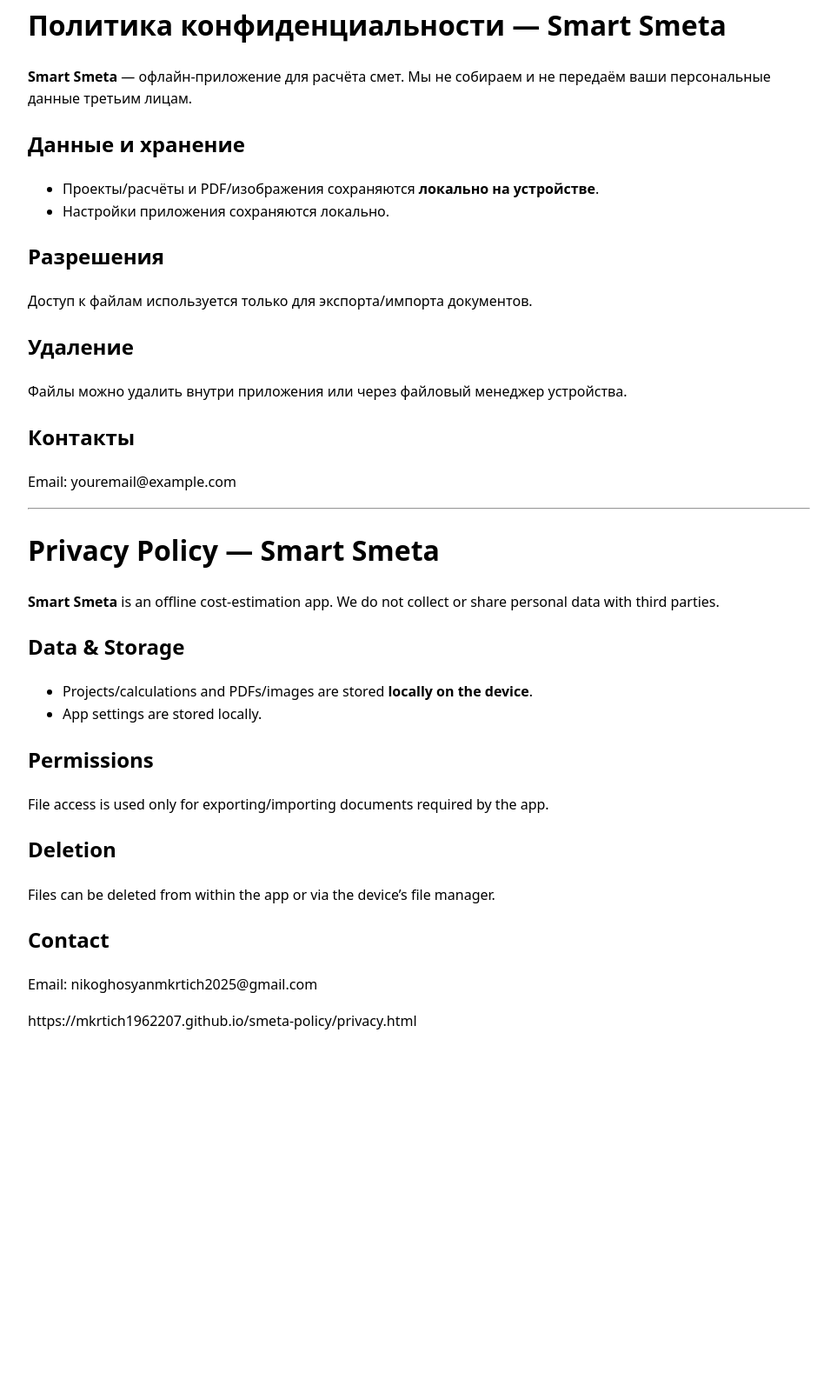
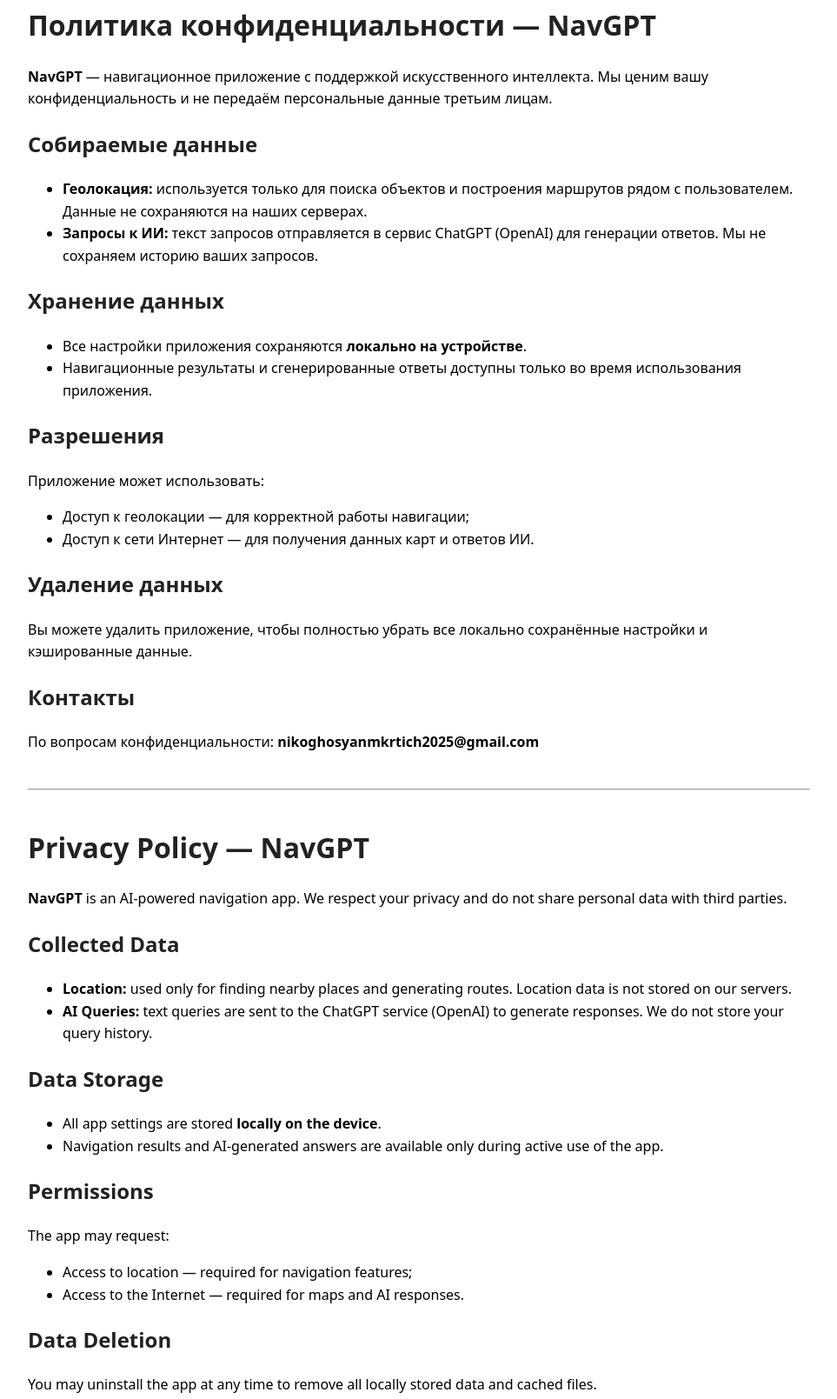
Before and after one commit to Mkrtich19612207/smeta-policy, a plain HTML site: page privacy.html in a window 1280 px wide. Shown: the part 37-1646 px from the top of the page at 87% size, without its empty margins (158-1121 px from the left). Before the commit the page ends 1265 px from the top, so only its background shows below. Drawn offline with Linux system fonts and the light colour scheme.

Commit message:
Update privacy.html
Update privacy policy for NavGPT

```diff
--- a/privacy.html
+++ b/privacy.html
@@ -1,36 +1,86 @@
 <!doctype html>
 <html lang="ru">
-<meta charset="utf-8">
-<meta name="viewport" content="width=device-width,initial-scale=1">
-<title>Политика конфиденциальности — Smart Smeta</title>
-<body style="font-family:system-ui,Segoe UI,Roboto,sans-serif;max-width:900px;margin:40px auto;padding:0 16px;line-height:1.6">
-<h1>Политика конфиденциальности — Smart Smeta</h1>
-<p><b>Smart Smeta</b> — офлайн-приложение для расчёта смет. Мы не собираем и не передаём ваши персональные данные третьим лицам.</p>
-<h2>Данные и хранение</h2>
+<head>
+  <meta charset="utf-8">
+  <meta name="viewport" content="width=device-width,initial-scale=1">
+  <title>Политика конфиденциальности — NavGPT</title>
+  <style>
+    body {
+      font-family: system-ui, Segoe UI, Roboto, sans-serif;
+      max-width: 900px;
+      margin: 40px auto;
+      padding: 0 16px;
+      line-height: 1.6;
+    }
+    h1, h2 {
+      color: #222;
+    }
+    hr {
+      margin: 40px 0;
+    }
+  </style>
+</head>
+<body>
+
+<h1>Политика конфиденциальности — NavGPT</h1>
+
+<p><b>NavGPT</b> — навигационное приложение с поддержкой искусственного интеллекта. Мы ценим вашу конфиденциальность и не передаём персональные данные третьим лицам.</p>
+
+<h2>Собираемые данные</h2>
 <ul>
-  <li>Проекты/расчёты и PDF/изображения сохраняются <b>локально на устройстве</b>.</li>
-  <li>Настройки приложения сохраняются локально.</li>
+  <li><b>Геолокация:</b> используется только для поиска объектов и построения маршрутов рядом с пользователем. Данные не сохраняются на наших серверах.</li>
+  <li><b>Запросы к ИИ:</b> текст запросов отправляется в сервис ChatGPT (OpenAI) для генерации ответов. Мы не сохраняем историю ваших запросов.</li>
 </ul>
+
+<h2>Хранение данных</h2>
+<ul>
+  <li>Все настройки приложения сохраняются <b>локально на устройстве</b>.</li>
+  <li>Навигационные результаты и сгенерированные ответы доступны только во время использования приложения.</li>
+</ul>
+
 <h2>Разрешения</h2>
-<p>Доступ к файлам используется только для экспорта/импорта документов.</p>
-<h2>Удаление</h2>
-<p>Файлы можно удалить внутри приложения или через файловый менеджер устройства.</p>
+<p>Приложение может использовать:</p>
+<ul>
+  <li>Доступ к геолокации — для корректной работы навигации;</li>
+  <li>Доступ к сети Интернет — для получения данных карт и ответов ИИ.</li>
+</ul>
+
+<h2>Удаление данных</h2>
+<p>Вы можете удалить приложение, чтобы полностью убрать все локально сохранённые настройки и кэшированные данные.</p>
+
 <h2>Контакты</h2>
-<p>Email: youremail@example.com</p>
+<p>По вопросам конфиденциальности: <b>nikoghosyanmkrtich2025@gmail.com</b></p>
+
 <hr>
-<h1>Privacy Policy — Smart Smeta</h1>
-<p><b>Smart Smeta</b> is an offline cost-estimation app. We do not collect or share personal data with third parties.</p>
-<h2>Data & Storage</h2>
+
+<h1>Privacy Policy — NavGPT</h1>
+
+<p><b>NavGPT</b> is an AI-powered navigation app. We respect your privacy and do not share personal data with third parties.</p>
+
+<h2>Collected Data</h2>
 <ul>
-  <li>Projects/calculations and PDFs/images are stored <b>locally on the device</b>.</li>
-  <li>App settings are stored locally.</li>
+  <li><b>Location:</b> used only for finding nearby places and generating routes. Location data is not stored on our servers.</li>
+  <li><b>AI Queries:</b> text queries are sent to the ChatGPT service (OpenAI) to generate responses. We do not store your query history.</li>
 </ul>
+
+<h2>Data Storage</h2>
+<ul>
+  <li>All app settings are stored <b>locally on the device</b>.</li>
+  <li>Navigation results and AI-generated answers are available only during active use of the app.</li>
+</ul>
+
 <h2>Permissions</h2>
-<p>File access is used only for exporting/importing documents required by the app.</p>
-<h2>Deletion</h2>
-<p>Files can be deleted from within the app or via the device’s file manager.</p>
+<p>The app may request:</p>
+<ul>
+  <li>Access to location — required for navigation features;</li>
+  <li>Access to the Internet — required for maps and AI responses.</li>
+</ul>
+
+<h2>Data Deletion</h2>
+<p>You may uninstall the app at any time to remove all locally stored data and cached files.</p>
+
 <h2>Contact</h2>
-<p>Email: nikoghosyanmkrtich2025@gmail.com</p>
+<p>For privacy inquiries: <b>nikoghosyanmkrtich2025@gmail.com</b></p>
+
 </body>
 </html>
-https://mkrtich1962207.github.io/smeta-policy/privacy.html
```
